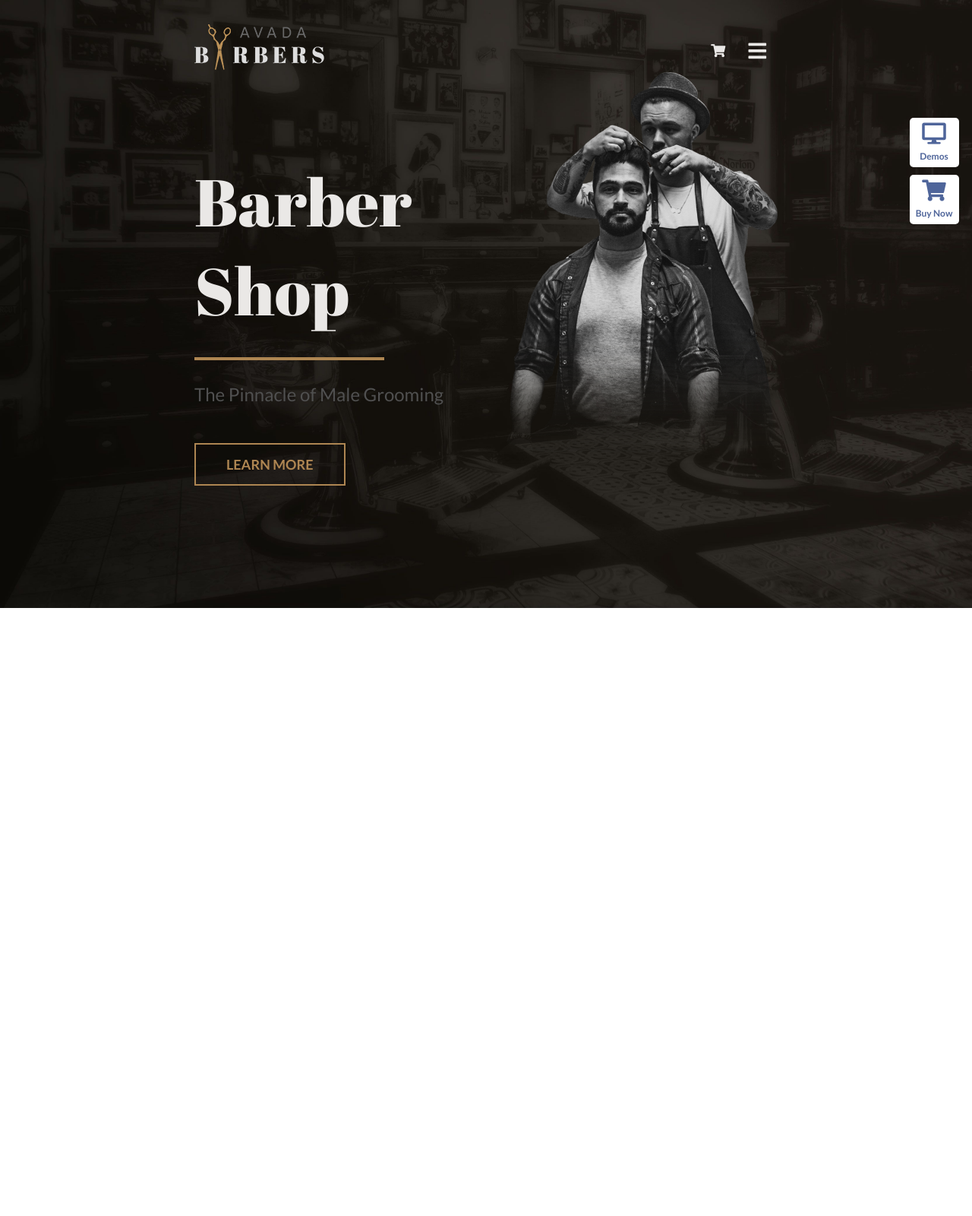
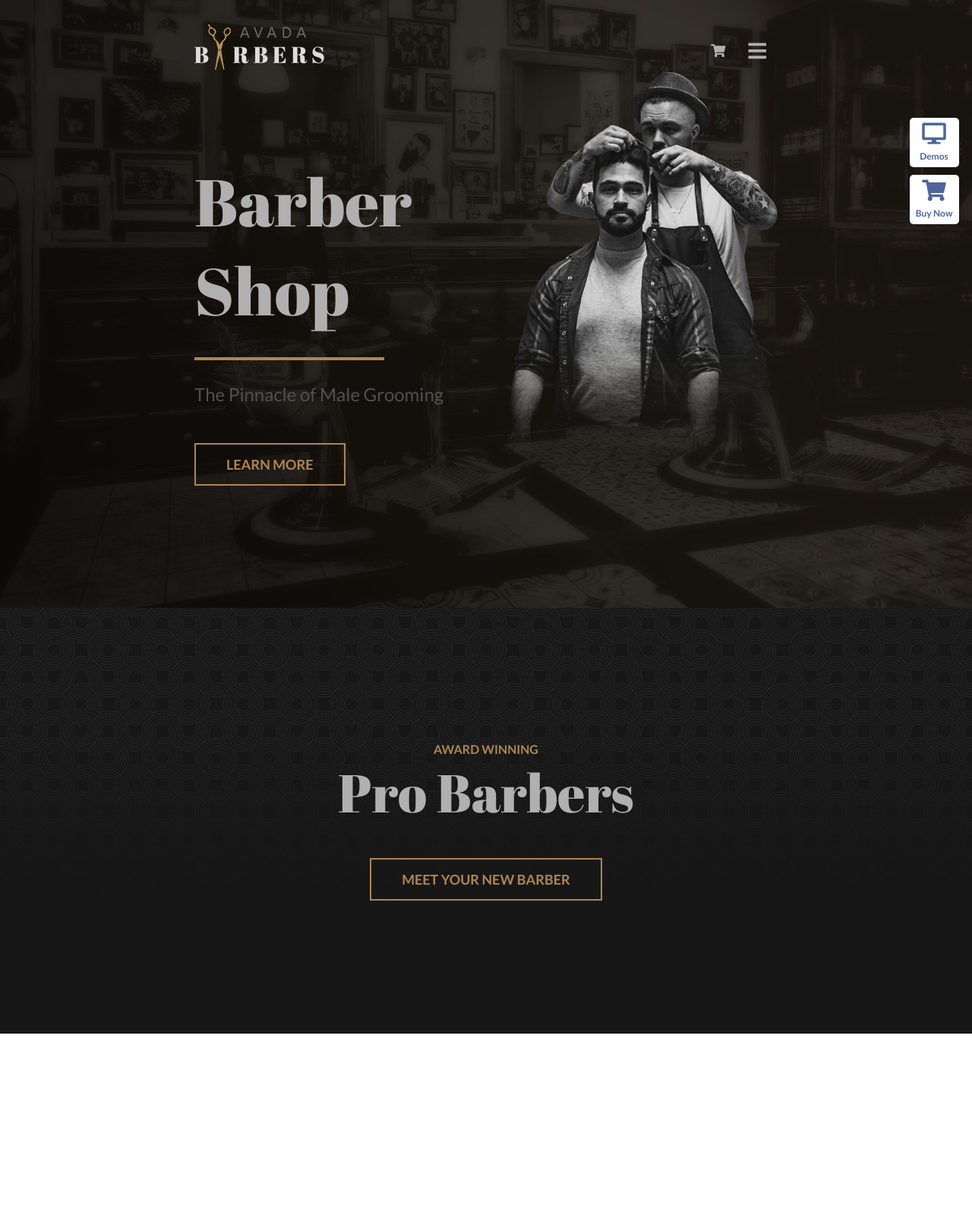
Before and after one commit to mrc-bsllt/proj-html-vuejs, a website: page index.html in a window 1280 px wide. Shown: the top 1600 px of the page at 76% size. Before the commit the page ends 803 px from the top, so only its background shows below. Drawn offline with nearby package versions, Linux system fonts and the light colour scheme.

Commit message:
fatto la prima parte del main

```diff
--- a/index.html
+++ b/index.html
@@ -70,7 +70,19 @@
     </header>
     <!-- /header -->
 
-    <main></main>
+    <main>
+      <section id="pro-barbers">
+        <h4>award winning</h4>
+        <h2>Pro Barbers</h2>
+        <a class="btn" href="#">Meet your new barber</a>
+        <!-- <div class="text">
+        </div> -->
+      </section>
+
+      <section id="services"></section>
+
+      <section id="avada-grooming-products"></section>
+    </main>
 
     <footer></footer>
     <script src="js/script.js" charset="utf-8"></script>
--- a/src/partials/_common.scss
+++ b/src/partials/_common.scss
@@ -9,10 +9,18 @@ h2,
 h3 {
   font-family: 'Abril Fatface', cursive;
   color: $standardTextColor;
+  font-weight: $standardFontweight;
 }
 h1 {
   font-size: 87px;
-  font-weight: $standardFontweight;
+}
+h2 {
+   font-size: 70px;
+}
+h4 {
+  color: $brandColor;
+  font-size: 16px;
+  text-transform: uppercase;
 }
 ul {
   list-style: none;
--- a/src/partials/_header.scss
+++ b/src/partials/_header.scss
@@ -2,6 +2,7 @@ header {
   height: 100vh;
   background-image: url("../img/avadabarbers-homepage-hero-bg.jpg");
   @include backgroundSize;
+  background-position: top;
 
   .container {
     @include headerContainer($standardContainerWidth);
--- a/src/partials/_main.scss
+++ b/src/partials/_main.scss
@@ -0,0 +1,25 @@
+main {
+
+  #pro-barbers {
+    @include displaySet(column, center, center);
+    @include backgroundSize;
+    height: 560px;
+    background-image: url("../img/avadabarbers-about-introbackground.jpg");
+    background-position: top;
+
+    h2 {
+      margin-bottom: 40px;
+    }
+
+  } // pro-barbers
+  #services {
+    position: relative;
+    width: 100%;
+    height: 100vh;
+  }
+  #avada-grooming-products {
+    height: 500px;
+    background-color: red;
+  }
+
+} // main
--- a/src/partials/_mixins.scss
+++ b/src/partials/_mixins.scss
@@ -13,11 +13,11 @@
   width: 50%;
   height: 100%;
 }
-@mixin displaySet ($direction, $jString, $aString) {
+@mixin displaySet($direction, $justify, $align) {
   display: flex;
   flex-direction: #{$direction};
-  justify-content: #{$jString};
-  align-items: #{$aString};
+  justify-content: #{$justify};
+  align-items: #{$align};
 }
 @mixin buttonsSetup($color) {
   padding: 15px 40px;
--- a/src/partials/_variables.scss
+++ b/src/partials/_variables.scss
@@ -2,7 +2,7 @@ $standardContainerWidth: 60%;
 $headerTopHeight: 95px;
 $headerBottomHeight: calc(100% - #{$headerTopHeight});
 $brandColor: #ae8652;
-$standardTextColor: #eae8e6;
+$standardTextColor: #b0b0b0;
 $standardFontweight: 400;
 $iconsMargin: 15px;
 $hoverButtonsColor: #65401e;
```
Also changed, not shown: css/style.css, img/avadabarbers-about-introbackground.jpg (added).
